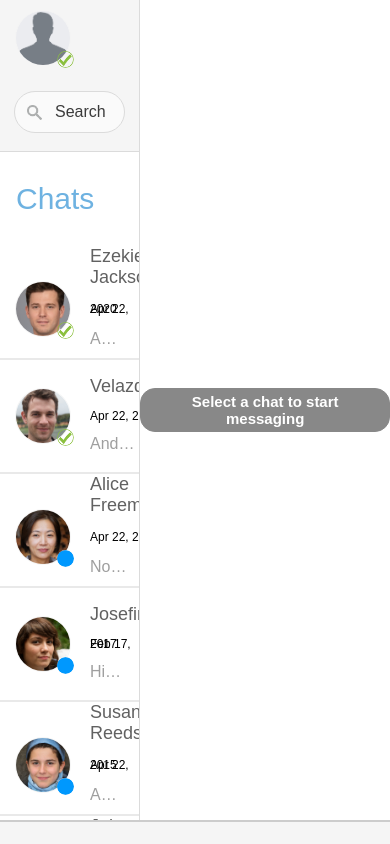
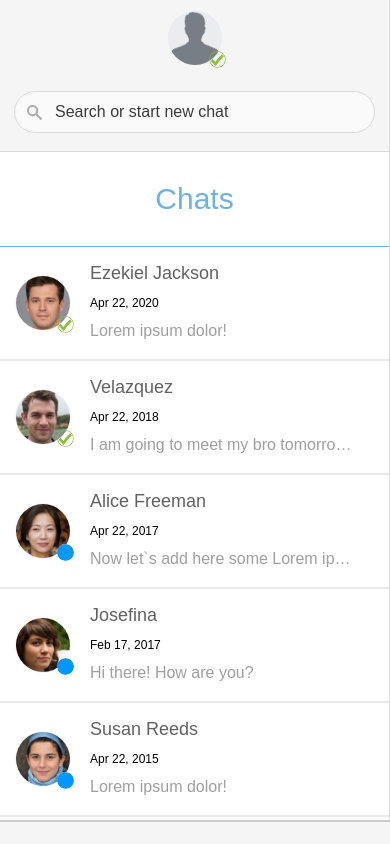
Before and after one commit to SverchkovVlad/Chat-Norris-App, an Angular app: page / in a window 390 px wide. Built offline with nearby package versions, Linux system fonts and the light colour scheme.

Commit message:
added responsible design for smaller devices

```diff
--- a/src/app/app.component.html
+++ b/src/app/app.component.html
@@ -8,7 +8,12 @@
       <h3>Select a chat to start messaging</h3>
     </div>
 
-    <app-chat *ngIf = "conversation" [conversation] = "conversation" (conversationEdited)="messageIncome($event)"></app-chat>
+    <app-chat
+      *ngIf = "conversation"
+      [conversation] = "conversation"
+      (conversationEdited)="messageIncome($event)"
+      (closeChatWindow)="returnToSidebarCommand()">
+    </app-chat>
 
     <!-- <app-chat *ngIf = "conversation" [conversation] = "conversation" (conversationEdited)="messageIncome($event)"></app-chat> -->
 
--- a/src/app/app.component.scss
+++ b/src/app/app.component.scss
@@ -5,7 +5,6 @@ $footer-height: 24px;
     height: 100vh;
     display: grid;
     grid-template-rows: 1fr $footer-height;
-
 
     .chat-container {
 
@@ -49,6 +48,32 @@ $footer-height: 24px;
     }
 }
 
-@media all and (max-width: 1220px) {
+@media all and (max-width: 1900px) {
 
+    .main-wrapper {
+
+        .chat-container {
+
+            app-sidebar {
+                display: block;
+            }
+
+        }
+    }
 }
+
+@media all and (max-width: 768px) {
+
+    .main-wrapper {
+
+        .chat-container {
+
+            grid-template-columns: 100%;
+
+            .chat-placeholder {
+                display: none;
+            }
+
+        }
+    }
+}
--- a/src/app/app.component.ts
+++ b/src/app/app.component.ts
@@ -1,4 +1,4 @@
-import { Component, Output } from '@angular/core';
+import { Component, HostListener, Output } from '@angular/core';
 import { ActivatedRoute, Router } from '@angular/router';
 
 @Component({
@@ -6,26 +6,79 @@ import { ActivatedRoute, Router } from '@angular/router';
   templateUrl: './app.component.html',
   styleUrls: ['./app.component.scss']
 })
+
+
+
 export class AppComponent {
   title = 'chatApp';
 
   constructor(private router: Router, private routerActivated: ActivatedRoute) { }
 
   conversation: any;
+  conversationClicked: boolean = false;
   newMessageFromChuck: any;
 
-  onConversationSelected(conversation : any) {
+  onConversationSelected(conversation: any) {
 
     this.conversation = conversation;
+    this.conversationClicked = true;
+    this.openChat_ForMobile();
 
+    //this.router.navigate(['chat', this.conversation.id], { relativeTo: this.routerActivated });
 
-
-    this.router.navigate(['chat', this.conversation.id], {relativeTo:this.routerActivated});
   }
 
   messageIncome(incomeInfo: any) {
     this.newMessageFromChuck = incomeInfo;
   }
 
+  openChat_ForMobile() {
+
+    if ((window.innerWidth <= 768)) {
+      this.hideSidebar();
+      this.showChat();
+    }
+
+  }
+
+  returnToSidebarCommand() {
+    this.hideChat();
+    this.showSidebar();
+    this.conversationClicked = false;
+  }
+
+  @HostListener('window:resize', ['$event'])
+  onResize(event: any) {
+
+    let chatPlaceholder = document.querySelector('.chat-placeholder') as HTMLDivElement;
+
+    (event.target.innerWidth <= 768) && this.conversationClicked ?
+    this.hideSidebar() : this.showSidebar();
+
+    if((event.target.innerWidth > 768) && !chatPlaceholder) {
+      this.showChat();
+    }
+
+  }
+
+  showChat() {
+    let chatWindow = document.querySelector('app-chat') as HTMLDivElement;
+    chatWindow.style.display = "block";
+  }
+
+  showSidebar() {
+    let sidebarWindow = document.querySelector('app-sidebar') as HTMLDivElement;
+    sidebarWindow.style.display = "block";
+  }
+
+  hideChat() {
+    let chatWindow = document.querySelector('app-chat') as HTMLDivElement;
+    chatWindow.style.display = "none";
+  }
+
+  hideSidebar() {
+    let sidebarWindow = document.querySelector('app-sidebar') as HTMLDivElement;
+    sidebarWindow.style.display = "none";
+  }
 
 }
--- a/src/app/chat/chat.component.html
+++ b/src/app/chat/chat.component.html
@@ -10,6 +10,11 @@
             <div class="nickname">
                 {{conversation.nickname}}
             </div>
+
+            <div *ngIf = "mobileVersion" class = "return-btn">
+                <img (click) = "returnToSidebar()" src="../../assets/icon/return_arrow.png">
+            </div>
+
         </div>
     </div>
     <div class="body">
--- a/src/app/chat/chat.component.scss
+++ b/src/app/chat/chat.component.scss
@@ -62,6 +62,17 @@ $main-footer-height: 24px;
                 font-size: 30px;
                 align-self: center;
                 margin-left: 38px;
+            }
+
+            .return-btn {
+
+                img {
+                    margin-right: 15px;
+                    float: right;
+                    width: 30px;
+                    height: 28px;
+                }
+
             }
 
 
@@ -170,13 +181,36 @@ $main-footer-height: 24px;
             width: 25px;
             cursor: pointer;
             position: absolute;
-            right: 5%;
-            //right: calc(25% - 120px);
+            right: 35px;
         }
 
     }
 }
 
-@media screen and (max-width: 1024px) {
+@media all and (max-width: 768px) {
+
+    .chat-container {
+
+        .header {
+
+            justify-content: normal;
+            //align-items: normal;
+
+            .header-container {
+                grid-template-columns: 56px auto 75px;
+
+                .return-btn {
+
+                    align-self: center;
+
+                    img {
+                        cursor: pointer;
+                    }
+                }
+            }
+
+        }
+
+    }
 
 }
--- a/src/app/chat/chat.component.ts
+++ b/src/app/chat/chat.component.ts
@@ -1,4 +1,4 @@
-import { Component, EventEmitter, Input, OnChanges, OnInit, Output, SimpleChanges } from '@angular/core';
+import { Component, EventEmitter, HostListener, Input, OnChanges, OnInit, Output, SimpleChanges } from '@angular/core';
 import { DbOperationsService } from '../services/db-operations.service';
 import { SidebarComponent } from '../sidebar/sidebar.component';
 import { isObservable, Observable } from "rxjs";
@@ -14,6 +14,8 @@ export class ChatComponent implements OnInit, OnChanges {
 
   @Input() conversation: any;
   @Output() conversationEdited: EventEmitter<any> = new EventEmitter();
+  @Output() closeChatWindow: EventEmitter<any> = new EventEmitter();
+  mobileVersion: boolean = false;
 
   constructor(
     private dbOperationsService: DbOperationsService,
@@ -44,8 +46,8 @@ export class ChatComponent implements OnInit, OnChanges {
 
   sendMessage() {
 
-    let textArea = document.querySelector('textarea')!;
-    let textToSend = textArea?.value;
+    let textArea = document.querySelector('textarea') as HTMLTextAreaElement;
+    let textToSend = textArea.value;
 
     if (textToSend) {
 
@@ -91,6 +93,15 @@ export class ChatComponent implements OnInit, OnChanges {
     this.sendMessage();
   }
 
+  returnToSidebar() {
+    this.closeChatWindow.emit(true);
+  }
+
+  @HostListener('window:resize', ['$event'])
+  onResize(event: any) {
+    event.target.innerWidth <= 768 ? this.mobileVersion = true : this.mobileVersion = false;
+  }
+
   ngOnInit(): void {
 
   }
@@ -99,11 +110,14 @@ export class ChatComponent implements OnInit, OnChanges {
 
     // I use setTimeout in order to prevent error in console - "div.body doesn`t exist"
     // using other variants was unsuccessful for me((
+
     setTimeout( () => {
     if (changes && document.querySelector(".body"))
       this.scrollToBottom();
     }, 5);
 
+    if (window.innerWidth <= 768)
+      this.mobileVersion = true;
     }
 
   }
--- a/src/app/sidebar/sidebar.component.scss
+++ b/src/app/sidebar/sidebar.component.scss
@@ -135,7 +135,6 @@ $header-height: 152px;
                         padding-right: 18px;
                         display: grid;
                         line-height: 25px;
-
                     }
 
                     .message {
@@ -238,3 +237,25 @@ $header-height: 152px;
     }
 
 }
+
+@media all and (max-width: 768px) {
+    .sidebar {
+        .sidebar-header {
+            .user-info-container {
+                grid-template-columns: 100%;
+                justify-self: center;
+
+                .avatar {
+                    margin-left: 0;
+                }
+            }
+        }
+
+        .sidebar-content {
+            .sidebar-content-header {
+                text-align: center;
+                border-bottom: 1px solid #6eb2e1;
+            }
+        }
+    }
+ }
--- a/src/app/sidebar/sidebar.component.ts
+++ b/src/app/sidebar/sidebar.component.ts
@@ -41,7 +41,7 @@ export class SidebarComponent implements OnInit {
     id: 2,
     avatar: '/assets/icon/photos_human/2.jpg',
     messages: [
-      {id: 1, body: 'O!', time: '4/22/17, 4:00 AM', me: false},
+      {id: 1, body: 'Ping', time: '4/22/17, 4:00 AM', me: false},
       {id: 2, body: 'Hi there! How are you?', time: '2/17/17, 4:00 AM', me: true}
         ]},
 
@@ -49,10 +49,10 @@ export class SidebarComponent implements OnInit {
     id: 3,
     avatar: '/assets/icon/photos_human/3.jpg',
     messages: [
-      {id: 1, body: 'Oh, hello!', time: '4/22/17, 4:00 AM', me: false},
+      {id: 1, body: 'Holla, amigo!', time: '4/22/17, 4:00 AM', me: false},
       {id: 2, body: 'Hi there! How are you?', time: '4/22/17, 4:00 AM', me: true},
       {id: 3, body: 'I am fine, thank you! What about you?', time: '4/22/17, 4:00 AM', me: false},
-      {id: 4, body: 'And me too, pal!', time: '4/22/18, 4:00 AM', me: true},
+      {id: 4, body: 'I am going to meet my bro tomorrow. Don`t you mind I take your car?', time: '4/22/18, 4:00 AM', me: true},
         ]},
 
     {nickname: 'Johnny Nitro', latestMessageRead: true,
@@ -62,7 +62,7 @@ export class SidebarComponent implements OnInit {
       {id: 1, body: 'Oh, hello!', time: '4/22/17, 4:00 AM', me: false},
       {id: 2, body: 'Hi there! How are you?', time: '4/22/17, 4:00 AM', me: true},
       {id: 3, body: 'I am fine, thank you! What about you?', time: '4/22/17, 4:00 AM', me: false},
-      {id: 4, body: 'And me too, pal!', time: '4/22/10, 4:00 AM', me: true},
+      {id: 4, body: 'Sounds great! Let me think about our wknds?', time: '4/22/10, 4:00 AM', me: true},
         ]},
 
     {nickname: 'Ezekiel Jackson', latestMessageRead: true,
@@ -72,7 +72,7 @@ export class SidebarComponent implements OnInit {
       {id: 1, body: 'Oh, hello!', time: '4/22/17, 4:00 AM', me: false},
       {id: 2, body: 'Hi there! How are you?', time: '4/22/17, 4:00 AM', me: true},
       {id: 3, body: 'I am fine, thank you! What about you?', time: '4/22/17, 4:00 AM', me: false},
-      {id: 4, body: 'And me too, pal!', time: '4/22/20, 4:00 AM', me: true},
+      {id: 4, body: 'Lorem ipsum dolor!', time: '4/22/20, 4:00 AM', me: true},
         ]},
 
     {nickname: 'Susan Reeds', latestMessageRead: false,
@@ -82,7 +82,7 @@ export class SidebarComponent implements OnInit {
       {id: 1, body: 'Oh, hello!', time: '4/22/17, 4:00 AM', me: false},
       {id: 2, body: 'Hi there! How are you?', time: '4/22/17, 4:00 AM', me: true},
       {id: 3, body: 'I am fine, thank you! What about you?', time: '4/22/17, 4:00 AM', me: false},
-      {id: 4, body: 'And me too, pal!', time: '4/22/15, 4:00 AM', me: true},
+      {id: 4, body: 'Lorem ipsum dolor!', time: '4/22/15, 4:00 AM', me: true},
         ]}
   ];
 
--- a/src/styles.scss
+++ b/src/styles.scss
@@ -2,6 +2,4 @@
 
 body {
     margin: 0;
-    //overflow-y: hidden;
-    //background-color: rgb(172, 169, 169);
 }
```
Also changed, not shown: src/assets/icon/return_arrow.png (added).
